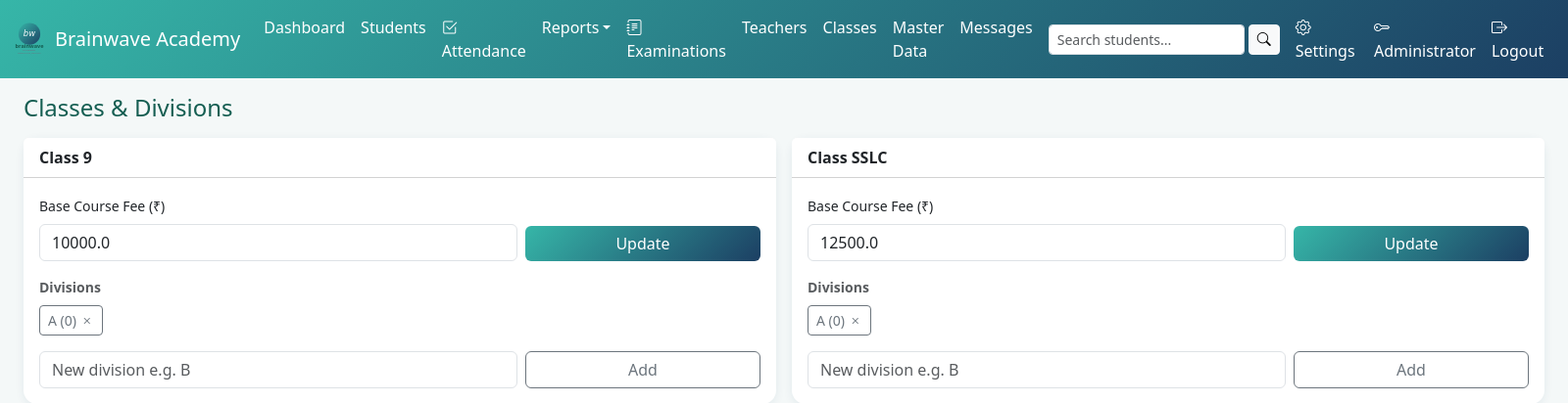
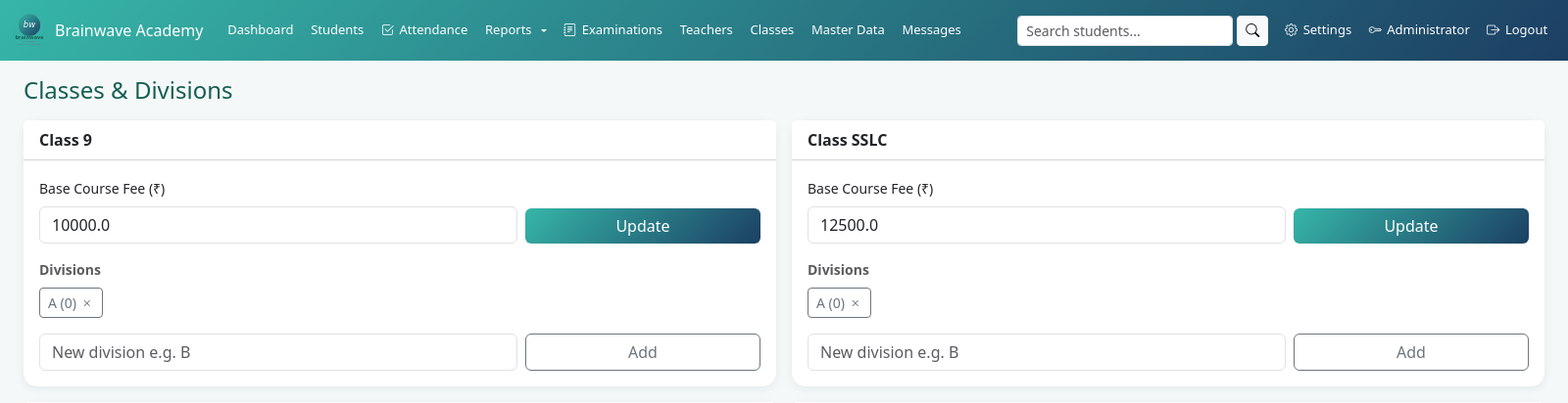
Before and after one commit to vkmuneer/Brainwave, a Flask app: page /admin/classes in a window 1600 px wide. Shown: the top 412 px of the page at 98% size. Run offline with Flask 3, Linux system fonts and the light colour scheme; a user stored in the database is signed in; data comes from the database, SQL or seed files in the repository; data that the repository does not hold is empty.

Commit message:
Tighten navbar sizing and add hover feedback
The admin menu has grown to thirteen items and was wrapping; links with icons
also sat at a different height from plain-text ones, leaving the row ragged.
Links are now inline-flex with a consistent gap, and shrink to 13px once the
menu is a horizontal row - the collapsed mobile menu keeps full-size text so
tap targets stay usable.

Hover and keyboard focus get a soft background and a 1px lift, suppressed
under prefers-reduced-motion.

Co-Authored-By: Claude Opus 5 <noreply@anthropic.com>

```diff
--- a/app/static/css/style.css
+++ b/app/static/css/style.css
@@ -35,6 +35,48 @@ body {
 .bw-navbar .nav-link.active {
   font-weight: 700;
   text-decoration: underline;
+}
+
+/* Icon and label share a baseline instead of each item sitting at its own
+   height, which is what makes a row of mixed icon/text links look ragged. */
+.bw-navbar .navbar-nav .nav-link {
+  display: inline-flex;
+  align-items: center;
+  gap: 0.35rem;
+  border-radius: 8px;
+  transition: background-color 0.15s ease, transform 0.15s ease;
+}
+
+.bw-navbar .navbar-nav .nav-link:hover,
+.bw-navbar .navbar-nav .nav-link:focus-visible {
+  background-color: rgba(255, 255, 255, 0.18);
+  transform: translateY(-1px);
+}
+
+@media (min-width: 768px) {
+  .bw-navbar .navbar-nav {
+    align-items: center;
+  }
+  /* Smaller only once the menu is a horizontal row - the collapsed mobile
+     menu keeps full-size text for touch. */
+  .bw-navbar .navbar-nav .nav-link {
+    font-size: 0.8125rem;
+    padding: 0.4rem 0.55rem;
+    white-space: nowrap;
+  }
+  .bw-navbar .navbar-brand-wrap span {
+    font-size: 1rem;
+  }
+}
+
+@media (prefers-reduced-motion: reduce) {
+  .bw-navbar .navbar-nav .nav-link {
+    transition: none;
+  }
+  .bw-navbar .navbar-nav .nav-link:hover,
+  .bw-navbar .navbar-nav .nav-link:focus-visible {
+    transform: none;
+  }
 }
 
 .bw-card {
```
